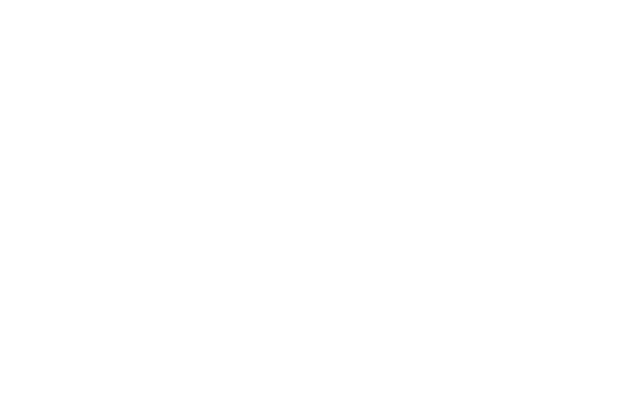
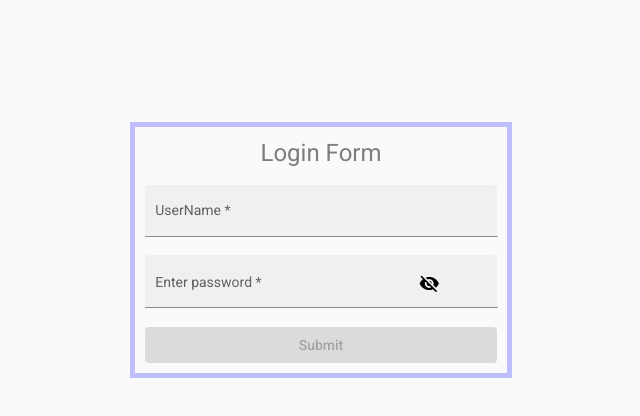
Before and after one commit to SahithiReddy-99/CMS-Frontend, an Angular app: page /login in a window 1280 px wide. Before the commit this address led to /. Shown: the top 416 px of the page, without its empty margins (319-959 px from the left). Built offline with nearby package versions, Linux system fonts and the light colour scheme.

Commit message:
login html

```diff
--- a/src/app/app-routing.module.ts
+++ b/src/app/app-routing.module.ts
@@ -1,9 +1,11 @@
 import { NgModule } from '@angular/core';
 import { RouterModule, Routes } from '@angular/router';
+import { LoginComponent } from './components/login/login.component';
 import { SignupComponent } from './components/signup/signup.component';
 
 const routes: Routes = [
   { path: 'signup', component: SignupComponent },
+  { path: 'login', component: LoginComponent },
   { path: 'admin', loadChildren: () => import("./modules/admin/admin.module").then(m => m.AdminModule) }
 ];
 
--- a/src/app/components/login/login.component.html
+++ b/src/app/components/login/login.component.html
@@ -1 +1,56 @@
-<p>login works!</p>
+<mat-grid-list cols="1" rowHeight="500px">
+  <mat-grid-tile>
+    <div class="signup-container">
+      <form method="POST" [formGroup]="loginForm" (ngSubmit)="onSubmit()">
+        <h1 class="heading">Login Form</h1>
+
+        <mat-form-field appearance="fill" class="width-100">
+          <mat-label>UserName</mat-label>
+          <input
+            matInput
+            formControlName="username"
+            required
+            ng-maxlength="5"
+          />
+          <span matSuffix style="padding-right: 40px !important"></span>
+          <mat-error *ngIf="username.hasError('required')">
+            This Field is Required
+          </mat-error>
+        </mat-form-field>
+
+        <br />
+
+        <mat-form-field appearance="fill" class="width-100">
+          <mat-label>Enter password</mat-label>
+          <input
+            matInput
+            [type]="hide ? 'password' : 'text'"
+            formControlName="password"
+          />
+          <button
+            mat-icon-button
+            matSuffix
+            (click)="hide = !hide"
+            [attr.aria-label]="'Hide password'"
+            [attr.aria-pressed]="hide"
+          >
+            <mat-icon>{{ hide ? "visibility_off" : "visibility" }}</mat-icon>
+          </button>
+          <span matSuffix style="padding-right: 40px !important"></span>
+          <mat-error *ngIf="password.hasError('required')">
+            This Field is Required
+          </mat-error>
+        </mat-form-field>
+
+        <button
+          mat-raised-button
+          color="primary"
+          class="width-100"
+          [disabled]="loginForm.invalid"
+        >
+          Submit
+        </button>
+      </form>
+    </div>
+  </mat-grid-tile>
+</mat-grid-list>
--- a/src/app/components/login/login.component.ts
+++ b/src/app/components/login/login.component.ts
@@ -1,4 +1,6 @@
 import { Component, OnInit } from '@angular/core';
+import { FormBuilder, FormControl, FormGroup, Validators } from '@angular/forms';
+import { Router } from '@angular/router';
 
 @Component({
   selector: 'app-login',
@@ -6,10 +8,24 @@
   styleUrls: ['./login.component.css']
 })
 export class LoginComponent implements OnInit {
+  hide = true;
 
-  constructor() { }
+  loginForm!: FormGroup;
+  username = new FormControl('', [Validators.required, Validators.minLength(5), Validators.maxLength(10)]);
+  password = new FormControl('', [Validators.required, Validators.minLength(5), Validators.maxLength(10)]);
+
+  constructor(private formBuilder: FormBuilder, private router: Router) { }
 
   ngOnInit(): void {
+    this.loginForm = this.formBuilder.group({
+      username: this.username,
+      password: this.password
+    });
+  }
+
+  onSubmit(): void {
+    console.log(this.loginForm.value);
+
   }
 
 }
```
